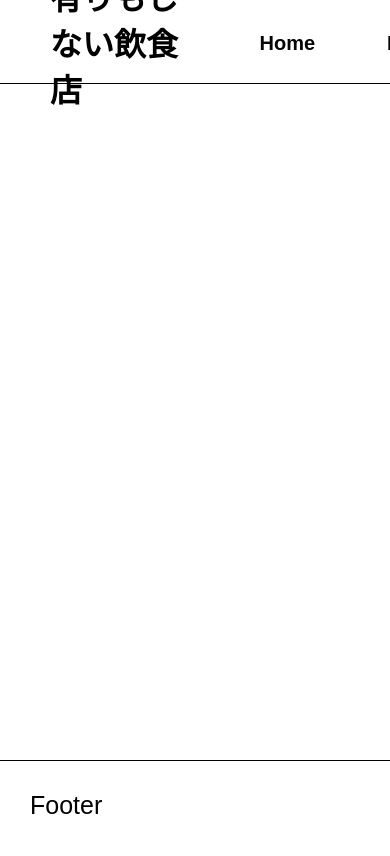
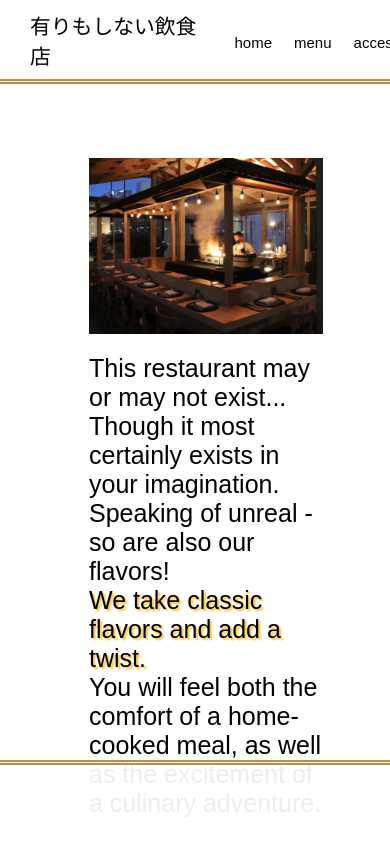
Before and after one commit to amekatze/restaurant-page, a website built with webpack: page dist/index.html in a window 390 px wide. Built offline with nearby package versions, Linux system fonts and the light colour scheme; a web font is replaced by a local one.

Commit message:
Pageload through JS for all subpages

```diff
--- a/src/access.js
+++ b/src/access.js
@@ -1,7 +1,8 @@
 function access(){
-    const page = document.querySelector('.page');
-    page.innerHTML = ' ';
-    page.innerHTML = 'How to get here'
+    const main = document.querySelector('main');
+    main.classList.remove('menu')
+    main.innerHTML = ' ';
+    main.innerHTML = 'How to find us ... <br><img src="images/access.jpg"> Clap your hands together three times, take a deep breath and close your eyes. Breathe out thre times and whisper "Nanka tabetai" while squeezing your buttchecks. When you open your eyes you will find yourself at a table in our restaurant!<br> Or you can just call you and we will explain it you. Its a bit complicated and hidden away in a magical forest... You know. Anyway call us at<br><p class="highlight"> 123-456-789</p><br>You can call us any time. Time does not exist.'
 }
 
 export default access;
--- a/src/home.js
+++ b/src/home.js
@@ -1,7 +1,8 @@
 function home(){
-    const page = document.querySelector('.page');
-    page.innerHTML = ' ';
-    page.innerHTML = 'Tabemono sugoi'
+    const main = document.querySelector('main');
+    main.classList.remove('menu')
+    main.innerHTML = ' ';
+    main.innerHTML = '<img src="images/inside.jpg">This restaurant may or may not exist...<br> Though it most certainly exists in your imagination. Speaking of unreal - so are also our flavors! <span class="highlight">We take classic flavors and add a twist.</span> You will feel both the comfort of a home-cooked meal, as well as the excitement of a culinary adventure.'
 }
 
 export default home;
--- a/src/index.js
+++ b/src/index.js
@@ -2,7 +2,14 @@ import './style.css';
 import menu from './menu';
 import home from './home';
 import access from './access';
+import pageload from './pageload'
 
+
+
+pageload();
+home();
+
+// Nav Buttons
 const homeBtn = document.querySelector('#home');
 homeBtn.addEventListener('click', home)
 
--- a/src/menu.js
+++ b/src/menu.js
@@ -35,12 +35,12 @@ let menuBook = [
 ]
 
 function menu(){
-    const page = document.querySelector('.page');
-    page.innerHTML = ' ';
-    page.classList.add('menu')
+    const main = document.querySelector('main');
+    main.innerHTML = ' ';
+    main.classList.add('menu')
     const header = document.createElement('h2')
     header.innerText = 'メニュー';
-    page.appendChild(header)
+    main.appendChild(header)
     menuBook.forEach(item => {
         const menuCard = document.createElement('div');
         menuCard.classList.add('menu-card');
@@ -49,7 +49,7 @@ function menu(){
         description.classList.add('description');
         description.innerHTML = `<span>${item.title}</span>` + item.description;
         menuCard.appendChild(description);
-        page.appendChild(menuCard)
+        main.appendChild(menuCard)
     })
 }
 
--- /dev/null
+++ b/src/pageload.js
@@ -0,0 +1,36 @@
+const content = document.querySelector('.content');
+
+function pageload(){
+    // Header & Nav
+    const header = document.createElement('header');
+    const nav = document. createElement('nav');
+    const logo = document.createElement('div');
+    logo.classList.add('logo');
+    logo.innerText = '有りもしない飲食店';
+    const navUnorderedList = document.createElement('ul');
+    const navListItems = ['home', 'menu', 'access'];
+    navListItems.forEach(item => {
+        const navListItem = document.createElement('li');
+        const navButton = document.createElement('button');
+        navButton.setAttribute('id', `${item}`);
+        navButton.innerText = `${item}`
+        navListItem.appendChild(navButton)
+        navUnorderedList.appendChild(navListItem)
+    })
+    header.appendChild(nav)
+    nav.appendChild(logo)
+    nav.appendChild(navUnorderedList)
+
+    // Main
+    const main = document.createElement('main');
+    // Footer
+    const footer = document.createElement('footer');
+
+    content.appendChild(header);
+    content.appendChild(main);
+    content.appendChild(footer);
+}
+
+
+
+export default pageload;
--- a/src/style.css
+++ b/src/style.css
@@ -1,4 +1,4 @@
-@import url('https://fonts.googleapis.com/css2?family=Zen+Maru+Gothic:wght@300&display=swap');
+@import url('https://fonts.googleapis.com/css2?family=Zen+Maru+Gothic:wght@300;500&display=swap');
 
 *{
     box-sizing: border-box;
@@ -8,19 +8,20 @@
     margin: 0;
     padding: 0;
     font-family: 'Zen Maru Gothic', sans-serif;
+    font-weight: 300;
     font-size: 25px;
     display: flex;
     justify-content: center;
 }
 
-.header {
+header {
     display: flex;
     position: fixed;
     top: 0;
-    border-bottom: 1px solid black;
+    border-bottom: 5px double rgb(190, 141, 67);
 }
 
-.header, .footer {
+header, footer {
     position: fixed;
     width: 100vw;
     height: 10vh;
@@ -28,36 +29,36 @@
     background-color: rgba(255, 255, 255, 0.928);
 }
 
-.nav {
+nav {
     display: flex;
     width: 90vw ;
     align-items: center;
     justify-content: space-between;
 }
 
-.nav button {
+nav button {
     color: rgb(4, 4, 4);
     font-size: 20px;
     text-decoration: none;
-    font-weight: bold;
+    font-weight: 500;
     border:none;
     font-family: 'Zen Maru Gothic', sans-serif;
     background: none;
 }
 
-.nav button:hover {
-    border-bottom: 1px solid black;
+nav button:hover {
     text-shadow: 2px 2px 4px rgb(255, 189, 34);
+    font-weight: 300;
 }
 
-.nav ul{
+nav ul{
     display: flex;
     justify-content: space-between;
     width: 35vw;
     padding: 0;
 }
 
-.nav li {
+nav li {
     list-style: none;
     padding: 30px;
 }
@@ -65,20 +66,30 @@
 .logo {
     padding: 20px;
     font-size: 2rem;
-    font-weight: bold;
+    font-weight: 500;
     color: black;
     font-family: 'Zen Maru Gothic', sans-serif;
 }
 
-.main {
+main {
     margin: 100px 0;
     padding: 50px;
     width: 80vw;
-    display: flex;
-    justify-content: center;
+    display: grid;
+    justify-items: center;
 }
 
-.page {
+main > img, span {
+    width: 45vw;
+}
+
+main > img {
+    margin-bottom: 20px;
+}
+
+
+.highlight {
+    text-shadow: 2px 2px 2px rgb(255, 189, 34);
 }
 
 .menu {
@@ -89,11 +100,11 @@
 }
 
 .menu div, .menu img {
-    width: 17rem;
+    width: 20vw;
 }
 
 .menu img {
-    height: 17rem;
+    height: 20vw;
     object-fit: cover;
 }
 
@@ -106,7 +117,6 @@
 
 .description span {
     display: block;
-    font-weight: bold;
     font-size: 24px;
     margin-bottom: 5px;
 }
@@ -115,7 +125,38 @@
     text-shadow: 2px 2px 4px rgb(255, 189, 34);
 }
 
-.footer {
-    border-top: 1px solid black;
+footer {
+    border-top: 5px double rgb(190, 141, 67);
     bottom: 0;
 }
+
+@media only screen and (max-width: 768px){
+    .logo {
+        font-size: 1.3rem;
+        padding-left: 0px;
+    }
+
+    .menu {
+        grid-template-columns: 1fr;
+    }
+
+    .menu div, .menu img {
+        width: 60vw;
+    }
+
+    .menu img {
+        height: 60vw;
+    }
+
+    nav button {
+        font-size: 15px;
+    }
+
+    nav li {
+        padding: 5px;
+    }
+
+    main > img, span {
+        width: 60vw;
+    }
+}
```
Also changed, not shown: dist/images/access.jpg (added), dist/images/inside.jpg (added), dist/index.html, dist/main.js, src/binding-light.png (deleted).
